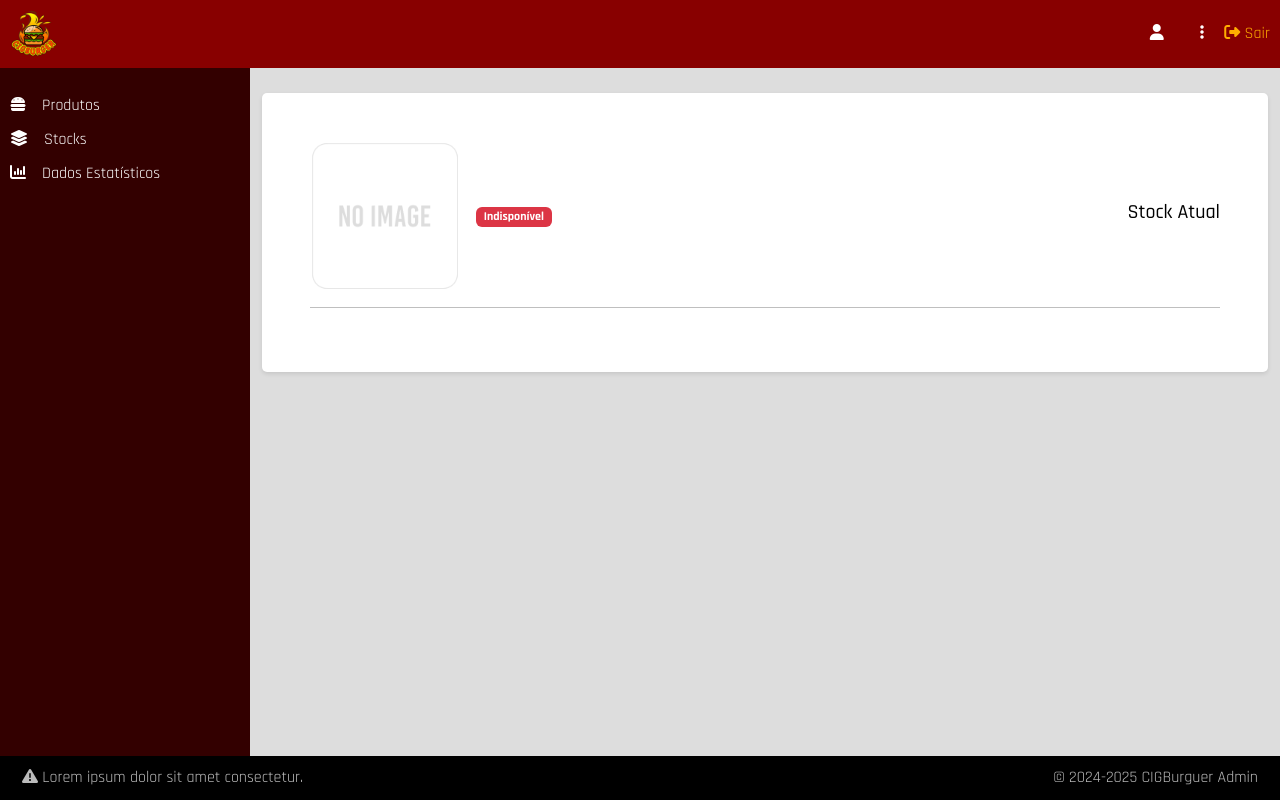
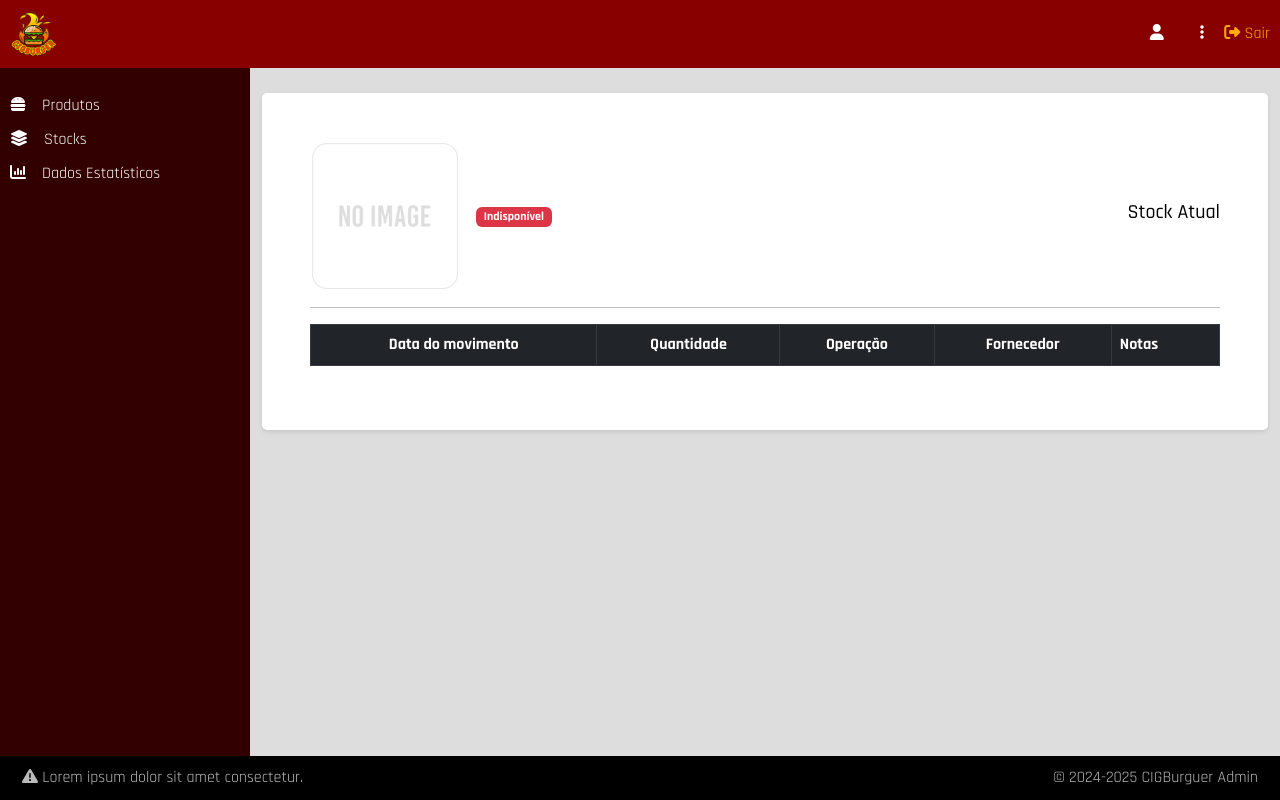
Before and after one commit to salomaopena/cigoffice, a CodeIgniter 4 app: the page made by app/Views/dashboard/stocks/movements.php in a window 1280 px wide. Run offline with PHP 8.4 and a stand-in for CodeIgniter, Linux system fonts and the light colour scheme; the template is opened without the code that fills it, so the values that code supplies are empty; some libraries are stand-ins or nearby versions.

Commit message:
Add datable in project
Add datatable in project

```diff
--- a/app/Controllers/Stocks.php
+++ b/app/Controllers/Stocks.php
@@ -180,14 +180,12 @@ class Stocks extends BaseController
 
         //load movement for the product limited to 10000 records
 
-        $movements = $this->_get_stock_movements($id);
-
         $data = [
             'title' => 'Entradas e Saídas',
             'page' => 'Entradas e Saídas',
             'product' => $product, //get product data
             'datatables' => true,
-            //'movements' => $movements,
+            'movements' => $this->_get_stock_movements($id)
         ];
 
         return view('/dashboard/stocks/movements', $data);
--- a/app/Views/dashboard/stocks/movements.php
+++ b/app/Views/dashboard/stocks/movements.php
@@ -35,8 +35,87 @@
             </div>
 
             <hr>
+
+            <table class="table table-striped table-bordered" id="datatable">
+                <thead class="table-dark">
+                    <tr>
+                        <th class="text-center">Data do movimento</th>
+                        <th class="text-center">Quantidade</th>
+                        <th class="text-center">Operação</th>
+                        <th class="text-center">Fornecedor</th>
+                        <th>Notas</th>
+                    </tr>
+                </thead>
+                <tbody>
+                </tbody>
+            </table>
+
         </div>
     </div>
 </div>
 
+<script>
+    $(document).ready(() => {
+        $('#datatable').DataTable({
+            processing: true,
+            //serverSide: true,
+            responsive: true,
+            deferRender: true,
+            //scrollX: true,
+            scrollCollapse: true,
+            //scrollY: '50vh',
+            data: <?= json_encode($movements) ?>,
+            columns: [
+                {
+                    data: 'moviment_date',
+                    className: 'text-center'
+                },
+                {
+                    data: 'stock_quantity',
+                    className: 'text-center'
+                },
+                {
+                    data: 'stock_in_out',
+                    className: 'text-center'
+                },
+                {
+                    data: 'stock_supplier',
+                    className: 'text-center'
+                },
+                {
+                    data: 'reason'
+                },
+            ],
+            order:[
+                [0, 'desc']  // sort by movements date in descending order
+            ],
+            language: {
+                decimal: "",
+                emptyTable: "Sem dados disponíveis na tabela.",
+                info: "Mostrando _START_ até _END_ de _TOTAL_ registos",
+                infoEmpty: "Mostrando 0 até 0 de 0 registos",
+                infoFiltered: "(Filtrando _MAX_ total de registos)",
+                infoPostFix: "",
+                thousands: ",",
+                lengthMenu: "Mostrando _MENU_ registos por página.",
+                loadingRecords: "Carregando...",
+                processing: "Processando...",
+                search: "Filtrar:",
+                zeroRecords: "Nenhum registro encontrado.",
+                paginate: {
+                    first: "Primeira",
+                    last: "Última",
+                    next: "Seguinte",
+                    previous: "Anterior"
+                },
+                aria: {
+                    sortAscending: ": ative para classificar a coluna em ordem crescente.",
+                    sortDescending: ": ative para classificar a coluna em ordem decrescente."
+                }
+            }
+
+        });
+    });
+</script>
+
 <?= $this->endSection() ?>
--- a/app/Views/layouts/layout-dashboard.php
+++ b/app/Views/layouts/layout-dashboard.php
@@ -17,6 +17,7 @@
 
     <?php if (!empty($datatables)) : ?>
         <link rel="stylesheet" href="<?= base_url('assets/datatable/datatables.min.css') ?>">
+        <script src="<?= base_url('assets/datatable/jquery/jquery.min.js') ?>"></script>
     <?php endif; ?>
 
     <!-- Fontawesome-->
```
